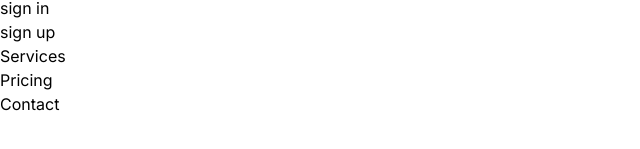
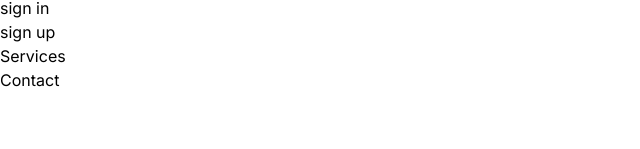
Before and after one commit to ekireski9983/shopping_nextjs, a Next.js app: page / in a window 1280 px wide. Shown: the part 615-764 px from the top of the page, without its empty margins (0-640 px from the left). Built offline with nearby package versions, Linux system fonts and the light colour scheme.

Commit message:
update layout

```diff
--- a/src/app/layout.js
+++ b/src/app/layout.js
@@ -61,9 +61,6 @@ export default function RootLayout({ children }) {
           <a href="#" class="block py-2 px-3 text-gray-900 rounded hover:bg-gray-100 md:hover:bg-transparent md:border-0 md:hover:text-blue-700 md:p-0 dark:text-white md:dark:hover:text-blue-500 dark:hover:bg-gray-700 dark:hover:text-white md:dark:hover:bg-transparent">Services</a>
         </li>
         <li>
-          <a href="#" class="block py-2 px-3 text-gray-900 rounded hover:bg-gray-100 md:hover:bg-transparent md:border-0 md:hover:text-blue-700 md:p-0 dark:text-white md:dark:hover:text-blue-500 dark:hover:bg-gray-700 dark:hover:text-white md:dark:hover:bg-transparent">Pricing</a>
-        </li>
-        <li>
           <a href="#" class="block py-2 px-3 text-gray-900 rounded hover:bg-gray-100 md:hover:bg-transparent md:border-0 md:hover:text-blue-700 md:p-0 dark:text-white md:dark:hover:text-blue-500 dark:hover:bg-gray-700 dark:hover:text-white md:dark:hover:bg-transparent">Contact</a>
         </li>
       </ul>
```
